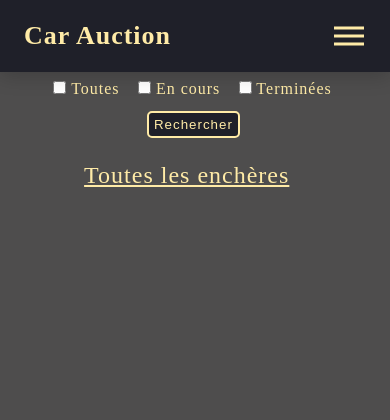
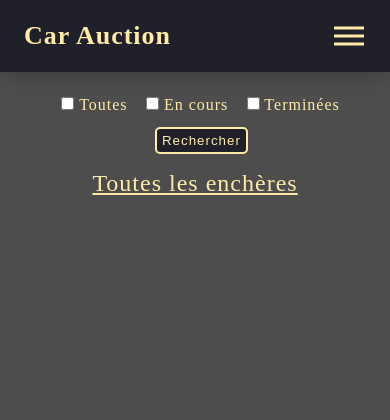
Before and after one commit to John-LP/Car_Auction, a PHP site: page /exoPHP/ in a window 390 px wide. Shown: the top 420 px of the page. Run offline with PHP 8.4, Linux system fonts and the light colour scheme; data that the repository does not hold is empty.

Commit message:
css filtre et H2 accueil

```diff
--- a/css/styles_card.css
+++ b/css/styles_card.css
@@ -131,16 +131,11 @@ article {
 }
 
 .filter-section {
-  margin-top: 1em;
-  margin-left: 39em;
+  margin: 1em 0 1em 0;
 }
 
 .check {
   margin-left: 1em;
-}
-.h2accueil {
-  margin-top: 1em;
-  margin-left: 30em;
 }
 
 .card2 {
@@ -336,6 +331,14 @@ article {
     bottom: 100%;
   }
 }
+
+.parent {
+  display: flex;
+  flex-direction: column;
+  justify-content: center;
+  align-items: center;
+}
+
 @media all and (max-width: 300px) {
   .inputEnchere {
     width: 16em;
@@ -434,18 +437,13 @@ article {
     }
 
     .filter-section {
-      margin-top: 5em!important;
-      margin-left: 2.5em!important;
+      margin: 6em 0 1em 3em!important;
     }
 
     .check {
       margin-left: 1em!important;
     }
 
-    .h2accueil{
-      margin-top: 1em!important;
-      margin-left: 3.5em!important;
-    }
     .card_edit_profil {
       border: 2px solid #ffeba7;
       margin-top: 6em;
@@ -459,6 +457,12 @@ article {
       flex-direction: row;
       align-self: flex-start;
       position: relative;
+    }
+    .parent {
+      display: flex;
+      flex-direction: column;
+      justify-content: center;
+      align-items: center;
     }
 }
 
@@ -478,17 +482,16 @@ article {
     width: 100%;
   }
   .filter-section {
-    margin-top: 5em;
-    margin-left: 15em;
+    margin: 3em 0 1em 0;
   }
-
   .check {
     margin-left: 1em;
   }
-
-  .h2accueil {
-    margin-top: 1em;
-    margin-left: 14.5em;
+  .parent {
+    display: flex;
+    flex-direction: column;
+    justify-content: center;
+    align-items: center;
   }
 }
 
@@ -556,16 +559,11 @@ article {
 }
 
 .filter-section {
-  margin-top: 0;
-  margin-left: 26em!important;
+  margin: 1em 0 1em 0;
 }
 
 .check {
   margin-left: 1em;
 }
 
-.h2accueil{
-  margin-top: 1em;
-  margin-left: 21.5em!important;
 }
-}
--- a/views/accueil.php
+++ b/views/accueil.php
@@ -10,6 +10,7 @@
 </head>
 
 <body>
+    <div class="parent">
         <div class="filter-section">
             <form method="post">
                 <label for="filter"></label>
@@ -67,5 +68,6 @@ while ($result = $query->fetch()) {
                 echo '</article>';
             }
             ?>
+        </div>
     </body>
 </html>
--- a/views/details_annonce.php
+++ b/views/details_annonce.php
@@ -65,7 +65,7 @@
             }
         } else {
             if ($result['montant']) {
-            echo "<p>" . $result['nom'] . " " . $result['prenom'] . "a remporté le bien" . "<br>" . "avec une enchère de " . $result['montant'] . " €" . "</p>";
+            echo "<p>" . $result['nom'] . " " . $result['prenom'] . " a remporté le bien" . "<br>" . "avec une enchère de " . $result['montant'] . " €" . "</p>";
             } else {
                 echo "<p>Aucune offre n'a été faite pour cette annonce.</p>";
             }
```
Lines whose indentation alone changed are shown as unchanged.
